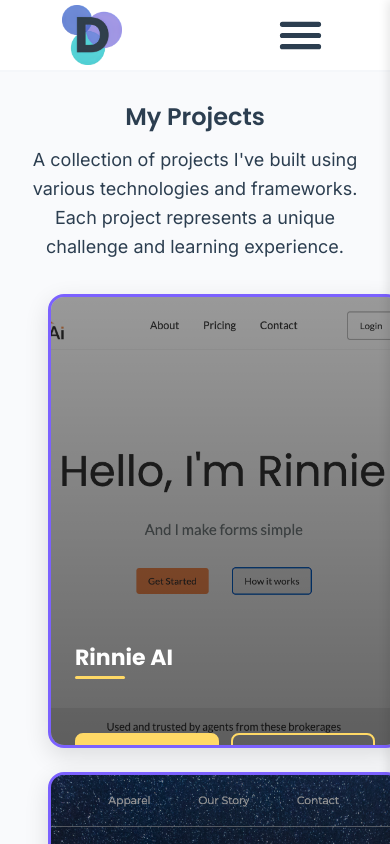
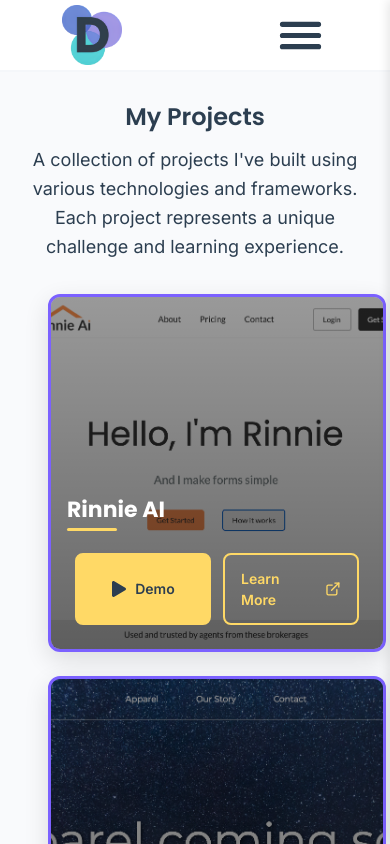
Before and after one commit to dedhaw/portfolio, a React (Vite) app: page /projects in a window 390 px wide. Shown: the top 844 px of the page. Built offline with nearby package versions, Linux system fonts and the light colour scheme.

Commit message:
Project.tsx Mobile ready

```diff
--- a/src/components/ProjectCard.tsx
+++ b/src/components/ProjectCard.tsx
@@ -24,6 +24,18 @@
     box-shadow: 0 8px 24px rgba(0,0,0,0.12);
     transition: all 0.3s ease;
     overflow: hidden;
+
+    @media (max-width: 768px) {
+        padding: 20px;
+        min-height: 350px;
+        border-radius: 12px;
+    }
+
+    @media (max-width: 480px) {
+        padding: 16px;
+        min-height: 320px;
+    }
+
 
     &::before {
         content: "";
@@ -56,6 +68,10 @@
     transition: transform 0.3s ease;
 
     ${CardContainer}:hover & {
+        transform: translateY(-60px);
+    }
+
+    @media (max-width: 768px) {
         transform: translateY(-60px);
     }
 `;
@@ -106,6 +122,10 @@
     z-index: 3;
 
     ${CardContainer}:hover & {
+        bottom: 24px;
+    }
+
+    @media (max-width: 768px) {
         bottom: 24px;
     }
 `;
--- a/src/views/Projects.tsx
+++ b/src/views/Projects.tsx
@@ -43,6 +43,11 @@
 
 const ProjectsSection = styled.section`
     width: 100%;
+    margin: auto;
+
+    @media (max-width: 768px) {
+        display: flex;
+    }
 `;
 
 export default function Projects () {
```
